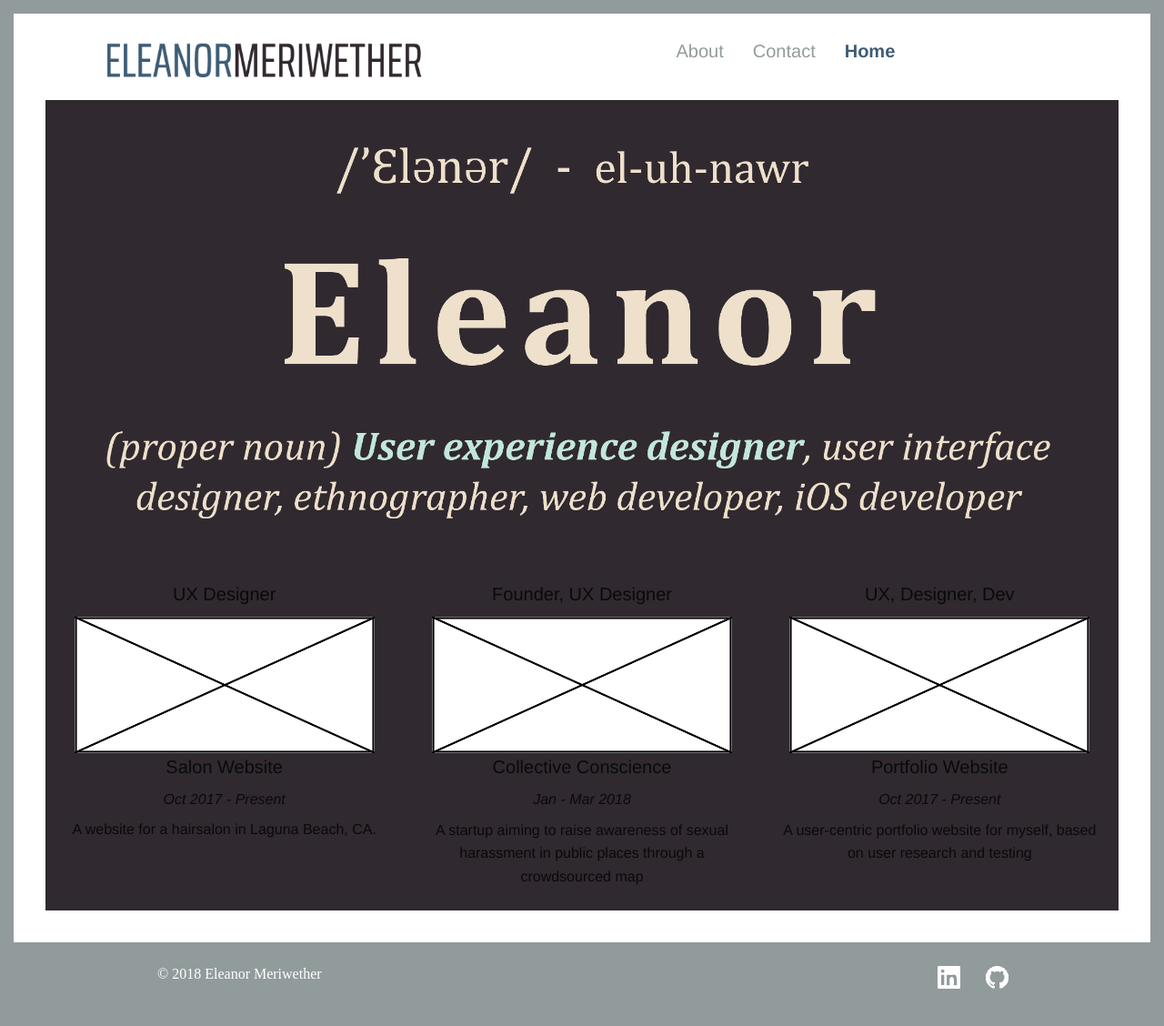
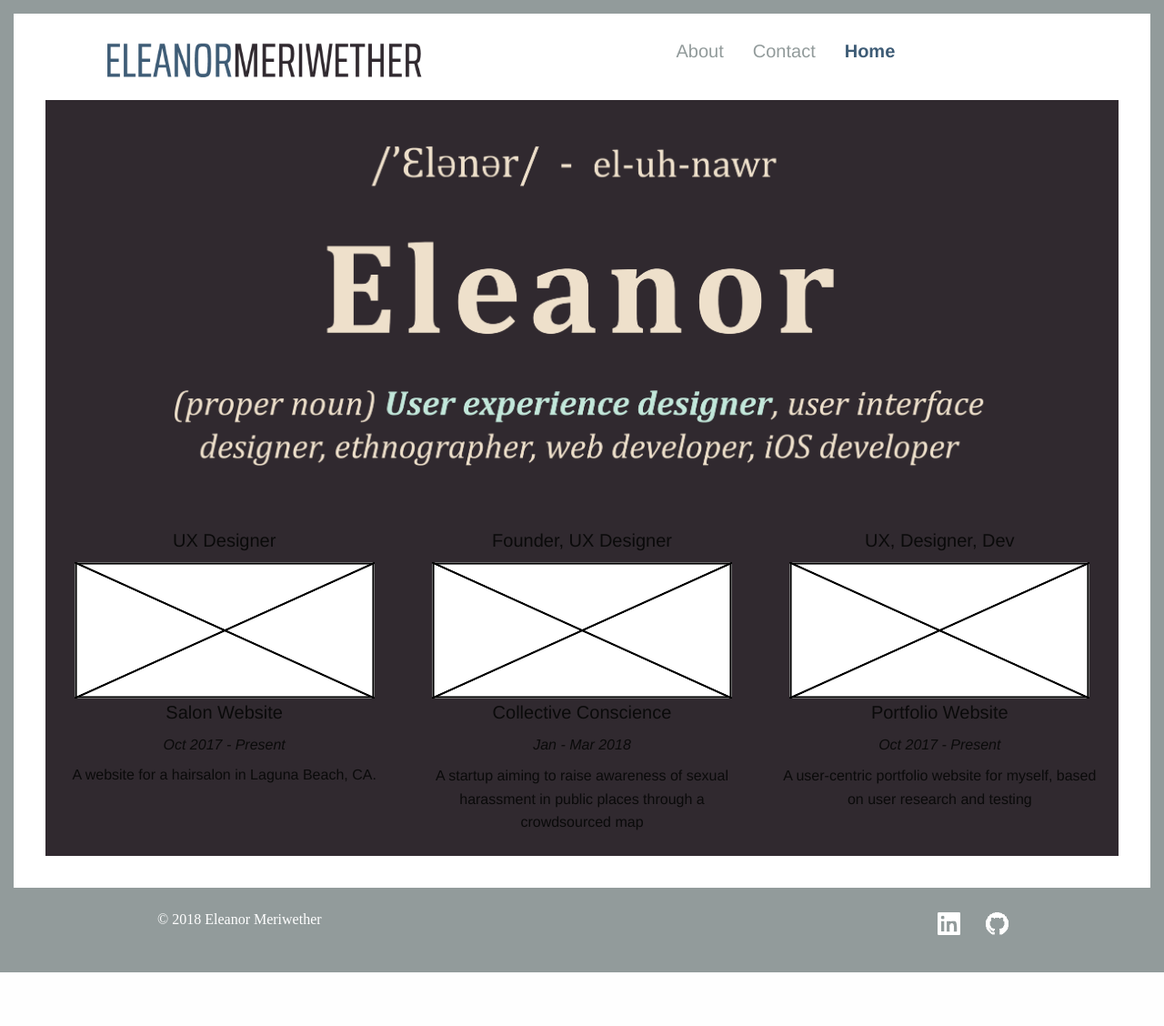
Before and after one commit to emeriwether/emeriwether.github.io, a Jekyll site: the page built from index.html, in a window 1280 px wide. Shown: the whole page at 91% size. Built offline with Jekyll 4.4.1, drawn with Linux system fonts in a browser that asks for light colours; some web fonts are replaced; after the commit the page ends 1069 px from its top, so only the background shows below that.

Commit message:
decrease max-width of definition img on home page

```diff
--- a/css/home.css
+++ b/css/home.css
@@ -30,6 +30,10 @@ body {
 #socialMedia {
     padding: 25px 0 25px 0;
     color: #fff;
+}
+
+#definition {
+    max-width: 900px;
 }
 
 .cell {
--- a/index.html
+++ b/index.html
@@ -6,7 +6,7 @@
 ---
 <div class="cell">
                     <div class="grid-x" id="content">
-                        <article class="cell"><img src="img/eleanorDefinition.png" preserveAspectRatio="xMinYMin meet"></article>
+                        <article class="cell"><img src="img/eleanorDefinition.png" id="definition"></article>
                         <section class="cell">
                             <div class="grid-container">
                                 <div class="grid-x grid-margin-x">
```
